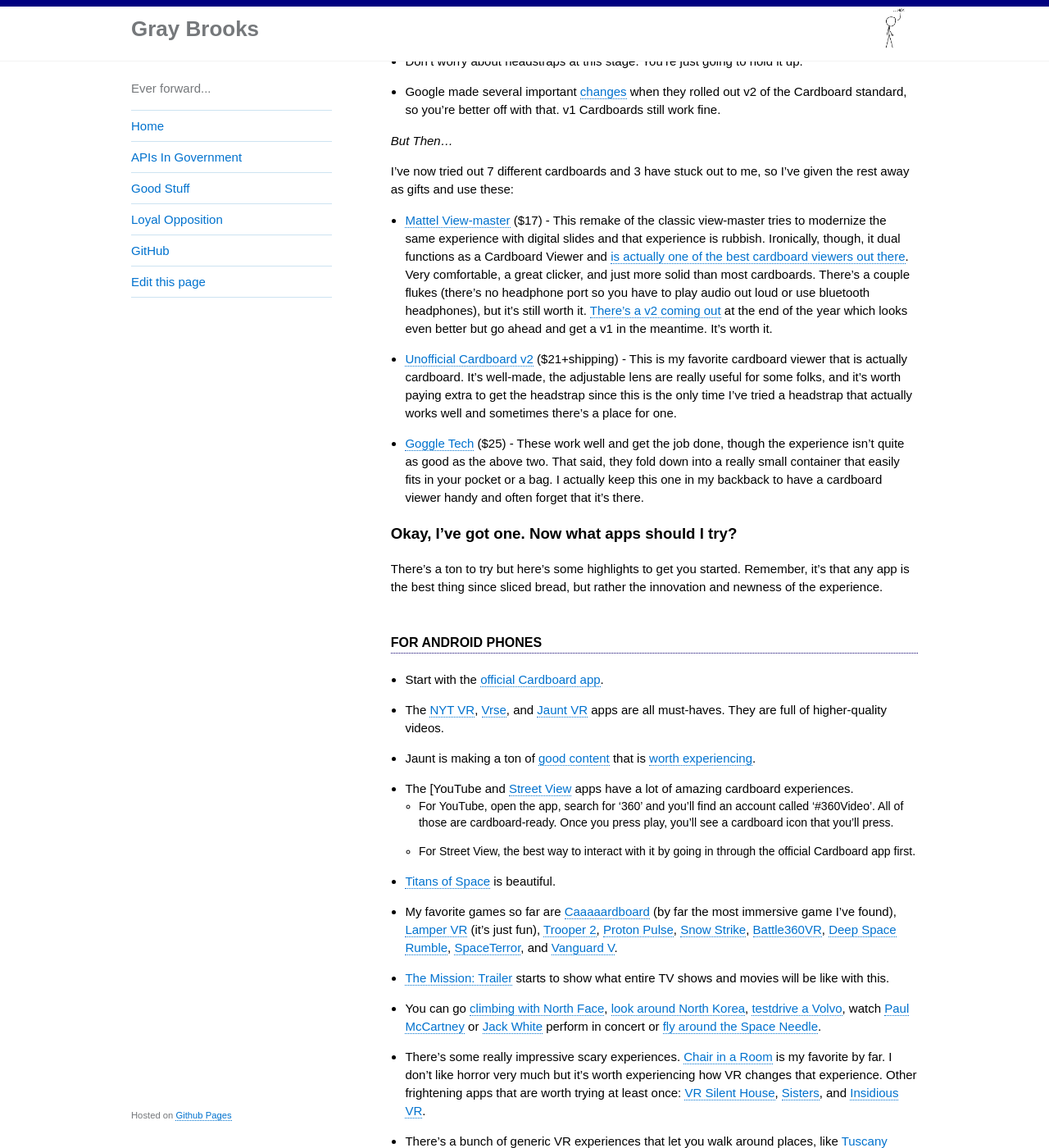
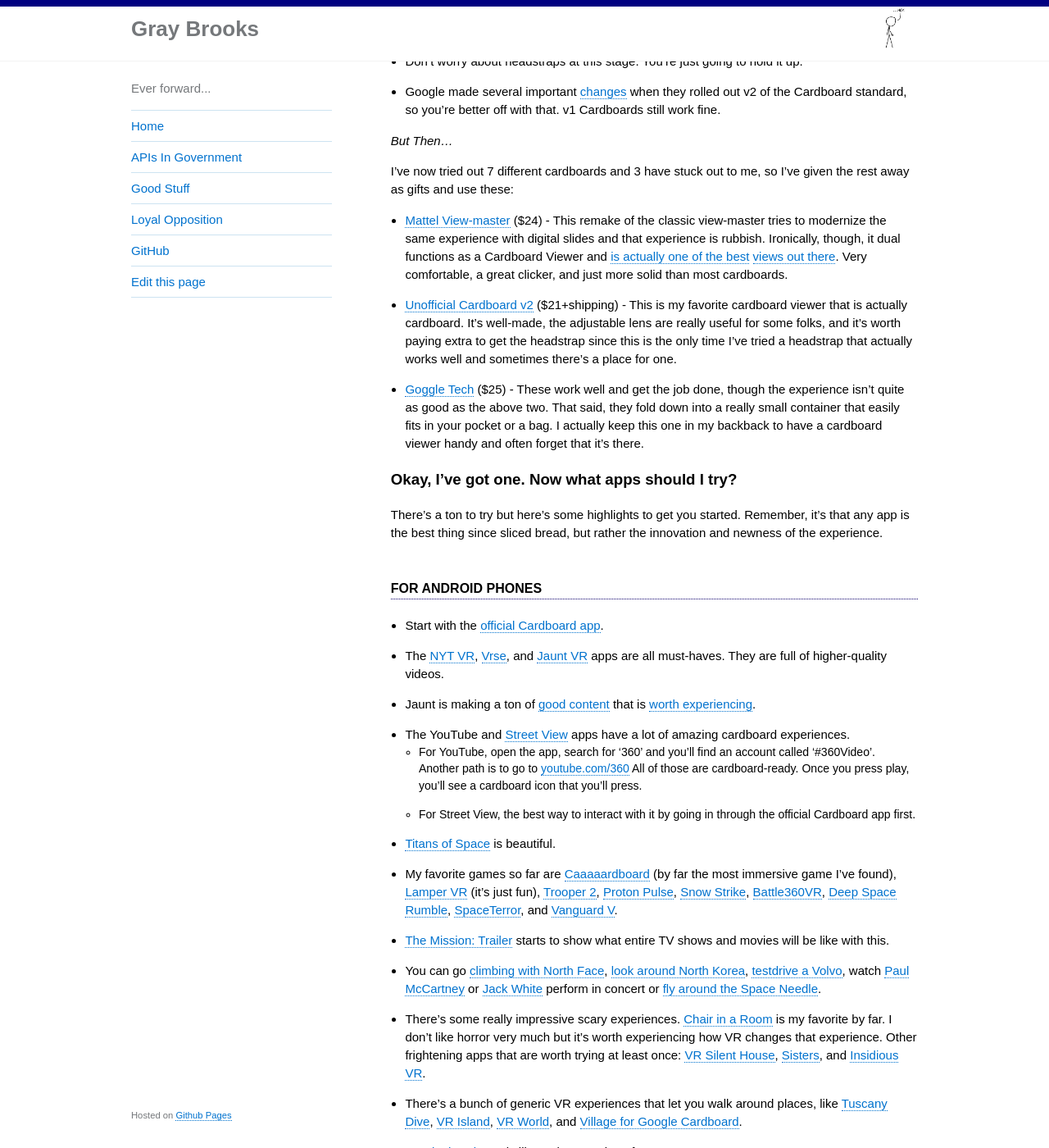
Before and after one commit to gbinal/gbinal.github.com, a Jekyll site: the page built from pages/cardboard.md, in a window 1280 px wide and 1400 px high, scrolled down 754 px. Shown: the whole window at 82% size. Built offline with Jekyll 4.4.1, drawn with Linux system fonts in a browser that asks for light colours.

Commit message:
a few edits

```diff
--- a/pages/cardboard.md
+++ b/pages/cardboard.md
@@ -33,7 +33,7 @@ _But Then..._
 
 I've now tried out 7 different cardboards and 3 have stuck out to me, so I've given the rest away as gifts and use these:
 
-* [Mattel View-master](http://www.amazon.com/View-Master-Virtual-Reality-Starter-Pack/dp/B011EG5HJ2?ie=UTF8&psc=1&redirect=true&ref_=oh_aui_detailpage_o00_s01) ($17) - This remake of the classic view-master tries to modernize the same experience with digital slides and that experience is rubbish.  Ironically, though, it dual functions as a Cardboard Viewer and [is actually one of the best cardboard viewers out there](http://www.greenbot.com/article/2995583/android/the-best-cheap-cardboard-vr-viewer-is-mattels-view-master.html).  Very comfortable, a great clicker, and just more solid than most cardboards.  There's a couple flukes (there's no headphone port so you have to play audio out loud or use bluetooth headphones), but it's still worth it.  [There's a v2 coming out](http://toyland.gizmodo.com/the-virtual-reality-view-master-2-0-will-be-the-best-go-1758981678) at the end of the year which looks even better but go ahead and get a v1 in the meantime. It's worth it.
+* [Mattel View-master](https://www.amazon.com/Mattel-DTH61-View-Master-Deluxe-Viewer/dp/B01CNSO79Q/ref=sr_1_7?s=toys-and-games&ie=UTF8&qid=1500342174&sr=1-7&keywords=viewmaster) ($24) - This remake of the classic view-master tries to modernize the same experience with digital slides and that experience is rubbish.  Ironically, though, it dual functions as a Cardboard Viewer and [is actually one of the best](http://www.greenbot.com/article/2995583/android/the-best-cheap-cardboard-vr-viewer-is-mattels-view-master.html) [views out there](http://toyland.gizmodo.com/the-virtual-reality-view-master-2-0-will-be-the-best-go-1758981678).  Very comfortable, a great clicker, and just more solid than most cardboards.
 * [Unofficial Cardboard v2](http://www.unofficialcardboard.com/products/2-0-plus?variant=16856200839) ($21+shipping) - This is my favorite cardboard viewer that is actually cardboard.  It's well-made, the adjustable lens are really useful for some folks, and it's worth paying extra to get the headstrap since this is the only time I've tried a headstrap that actually works well and sometimes there's a place for one.
 * [Goggle Tech](http://www.amazon.com/Virtual-Goggle-Tech-C1-Glass-Smartphones/dp/B01884YMKI?ie=UTF8&psc=1&redirect=true&ref_=oh_aui_detailpage_o00_s01) ($25) - These work well and get the job done, though the experience isn't quite as good as the above two.  That said, they fold down into a really small container that easily fits in your pocket or a bag.  I actually keep this one in my backback to have a cardboard viewer handy and often forget that it's there.
 
@@ -46,8 +46,8 @@ There's a ton to try but here's some highlights to get you started. Remember, it
 * Start with the [official Cardboard app](https://play.google.com/store/apps/details?id=com.google.samples.apps.cardboarddemo).
 * The [NYT VR](https://play.google.com/store/apps/details?id=com.im360nytvr), [Vrse](https://play.google.com/store/apps/details?id=com.shakingearthdigital.vrsecardboard), and [Jaunt VR](https://play.google.com/store/apps/details?id=com.jauntvr.android.player.cardboard&hl=en) apps are all must-haves.  They are full of higher-quality videos.
 * Jaunt is making a ton of [good content](https://play.google.com/store/apps/developer?id=Jaunt+Inc) that is [worth experiencing](http://www.jauntvr.com/content/).
-* The [YouTube and [Street View](https://play.google.com/store/apps/details?id=com.google.android.street) apps have a lot of amazing cardboard experiences.
-  * For YouTube, open the app, search for '360' and you'll find an account called '#360Video'.  All of those are cardboard-ready.  Once you press play, you'll see a cardboard icon that you'll press.
+* The YouTube and [Street View](https://play.google.com/store/apps/details?id=com.google.android.street) apps have a lot of amazing cardboard experiences.
+  * For YouTube, open the app, search for '360' and you'll find an account called '#360Video'.  Another path is to go to [youtube.com/360](https://www.youtube.com/360)  All of those are cardboard-ready.  Once you press play, you'll see a cardboard icon that you'll press.
   * For Street View, the best way to interact with it by going in through the official Cardboard app first.
 * [Titans of Space](https://play.google.com/store/apps/details?id=com.drashvr.titansofspacecb) is beautiful.
 * My favorite games so far are [Caaaaardboard](https://play.google.com/store/apps/details?id=com.dejobaangames.caaaaardboard&hl=en) (by far the most immersive game I've found), [Lamper VR](https://play.google.com/store/apps/details?id=com.ArchiactInteractive.LamperVR) (it's just fun), [Trooper 2](https://play.google.com/store/apps/details?id=org.cmdr2.trooper2c), [Proton Pulse](https://play.google.com/store/apps/details?id=com.ZeroTransform.ProtonPulse), [Snow Strike](https://play.google.com/store/apps/details?id=co.dpid.snowstrike.free.cardboard&hl=en), [Battle360VR](https://play.google.com/store/apps/details?id=com.oddknot.battle360vr), [Deep Space Rumble](https://play.google.com/store/apps/details?id=com.gamearx.spacerumble), [SpaceTerror](https://play.google.com/store/apps/details?id=kos.is.working&hl=en), and [Vanguard V](https://play.google.com/store/apps/details?id=com.ZeroTransform.VanguardV).
```
